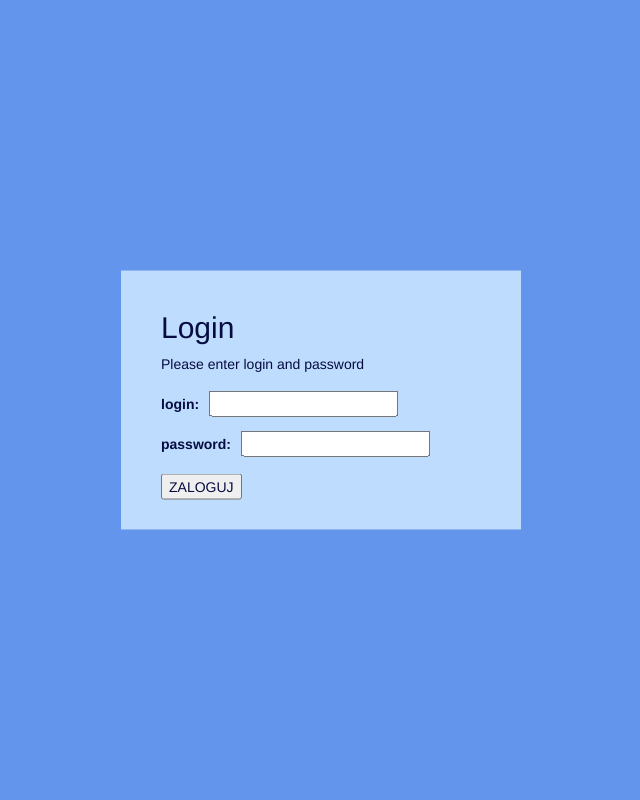
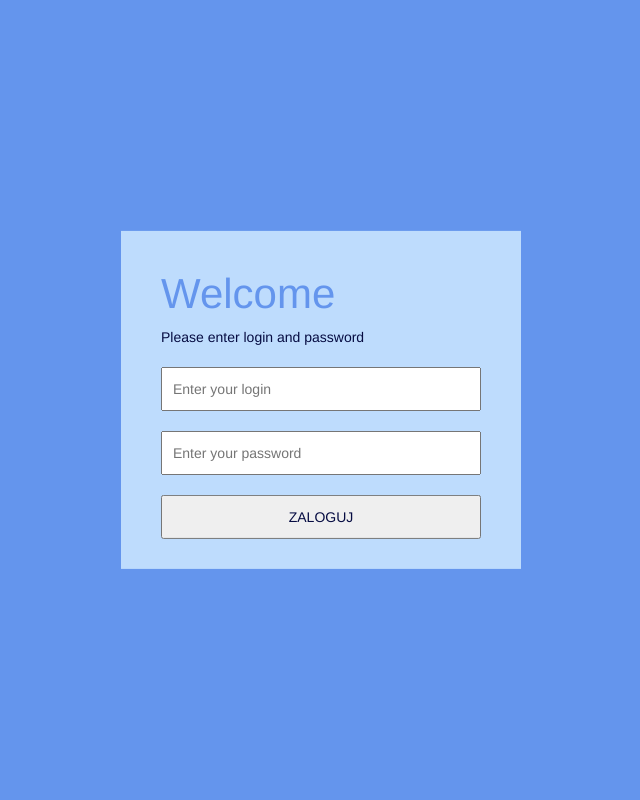
Before and after one commit to infoshareacademy/crm, a PHP site: page /login.php in a window 1280 px wide. Shown: the whole page, without its empty margins (319-959 px from the left). Run offline with PHP 8.4, Linux system fonts and the light colour scheme; some libraries are stand-ins or nearby versions.

Commit message:
Correction in styles file

```diff
--- a/css/style.css
+++ b/css/style.css
@@ -6,7 +6,9 @@ body{
     background-color:transparent;
     height: 100%;
 }
-
+.nav>li>a:focus, .nav>li>a:hover {
+    background-color: transparent;
+}
 #wrapper {
     padding-left: 40px;
     -webkit-transition: all 0.5s ease;
@@ -89,7 +91,7 @@ body{
 .sidebar-nav li a:focus {
     text-decoration: none;
 }
-.sidebar-nav li a.active{
+.sidebar-nav li a.active {
     color:#fff;
 }
 
@@ -141,7 +143,7 @@ body{
     line-height:45px;
     z-index:99;
 }
-#menu-toggle i{
+#menu-toggle i {
     text-indent:0;
     line-height:45px;
 }
@@ -153,18 +155,18 @@ body{
     margin-top: 16px;
     float:right;
 }
-.navbar-right li{
+.navbar-right li {
     padding: 5px 10px;
     color:#bbb;
     display: inline-block;
 }
-.navbar-right li a{
+.navbar-right li a {
     padding: 0;
     color:#6495ED;
     display: inline;
     background: transparent;
 }
-.navbar-right li a:hover{
+.navbar-right li a:hover {
     background: transparent;
     color: #3467ed;
 }
@@ -179,7 +181,7 @@ header {
 
 /* content */
 
-section.container-fluid{
+section.container-fluid {
     padding:0;
 }
 
@@ -195,7 +197,7 @@ figure.banner {
 figure.banner img {
     min-width: 100%;
 }
-figure.banner figcaption{
+figure.banner figcaption {
     position:absolute;
     bottom:20px;
     left:20px;
@@ -207,7 +209,7 @@ section article.row {
     padding:20px;
     margin:0;
 }
-section > article.row  {
+section > article.row {
     padding:20px 5px;
     margin:0;
 }
@@ -216,10 +218,10 @@ section > article.row  {
 .form-horizontal {
     margin-top:30px;
 }
-.has-error input{
+.has-error input {
     color:#a94442;
 }
-aside #daneout{
+aside #daneout {
     margin-top:30px;
 }
 
@@ -227,7 +229,7 @@ aside #daneout{
 
 /*full width*/
 
-#wrapper-fullwidth{
+#wrapper-fullwidth {
     background-color: #6495ED;
     height: 100%;
 }
@@ -243,11 +245,16 @@ aside #daneout{
     /* bring your own prefixes */
     transform: translate(-50%, -50%);
 }
-
-.login-form label{
-    margin: 10px 10px 10px 0;
+.login-form h2 {
+    font-size: 3em;
+    color: #6495ED;
 }
-.login-form .submit-btn{
+.login-form input {
+    margin: 10px 0 10px 0;
+    padding: 10px 10px 10px 10px;
+    width: 100%;
+}
+.login-form .submit-btn {
     margin: 10px 10px 0 0;
 }
 
--- a/login.php
+++ b/login.php
@@ -28,11 +28,11 @@ define('ADMIN_PASS', 'admin');
 include 'includes/header-simple.php';
 ?>
 <div class="login-form">
-    <h2>Login</h2>
+    <h2>Welcome</h2>
             <p class="error"><?php if ($error) { echo $error; } ?><br/>
             <form method="post" action="">
-                <label for="login">login: </label><input id="login" name="login" value="" /><br>
-                <label for="pass">password: </label><input id="pass" name="pass" type="password" value="" /><br>
+                <input id="login" name="login" value=""  placeholder="Enter your login"/><br>
+                <input id="pass" name="pass" type="password" value="" placeholder="Enter your password"/><br>
                 <input class="submit-btn" type="submit" name="send" value="ZALOGUJ" />
             </form>
 
```
